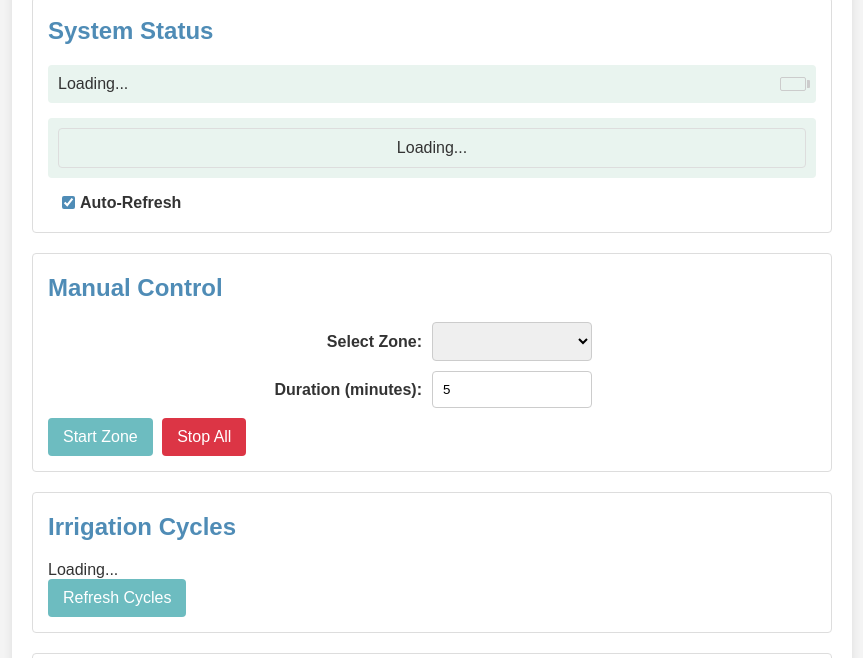
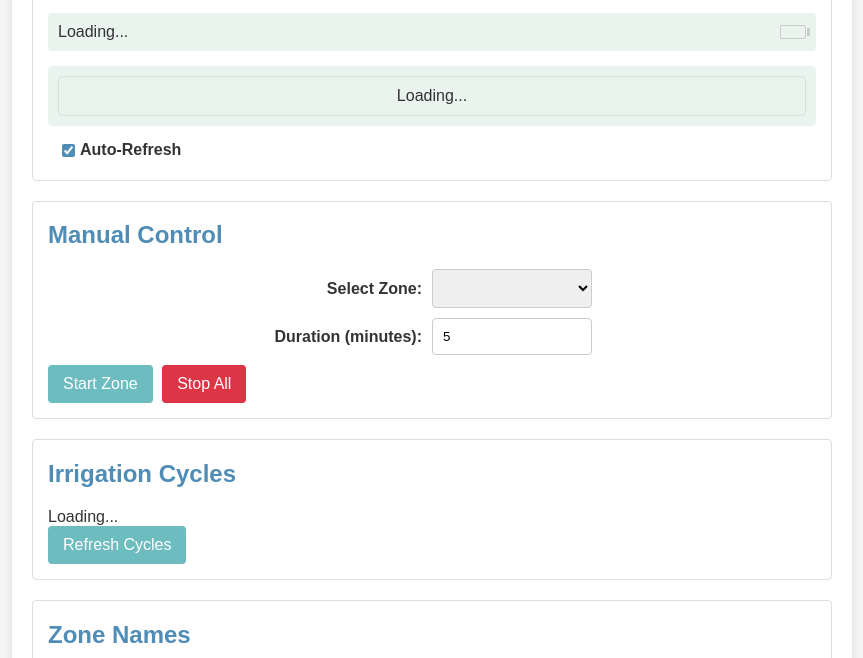
Before and after one commit to Beanie92/irrigation_controller, a website: page firmware/web-ui/src/index.html in a window 1280 px wide. Shown: the part 142-800 px from the top of the page, without its empty margins (208-1071 px from the left). Drawn offline with Linux system fonts and the light colour scheme.

Commit message:
removed system status header

```diff
--- a/firmware/web-ui/src/index.html
+++ b/firmware/web-ui/src/index.html
@@ -119,7 +119,7 @@
     button:hover { background-color: #4f8cb6; }
     .btn-stop { background-color:#dc3545; }
     .btn-stop:hover { background-color: #c82333; }
-    .status { padding: 10px;  background-color: #e9f4ef; border-radius: 4px; margin-bottom:15px; }
+    .status { padding: 10px;  background-color: #e9f4ef; border-radius: 4px; margin-bottom:15px; margin-top:15px; }
     .status strong { display: block; margin-bottom: 10px; }
     .zone-status { display: flex; flex-wrap: wrap; gap: 10px; justify-content: center; border: 1px solid #ddd; border-radius: 4px; padding: 10px; }
     .form-row { display: flex; align-items: center; margin-bottom: 10px; justify-content: center;}
@@ -238,7 +238,6 @@
     </div>
 
     <div class="section">
-      <h2>System Status</h2>
       <div class="status" id="statusDateTime">
         <span id="time-display">Loading...</span>
         <div class="status-icons">
```
